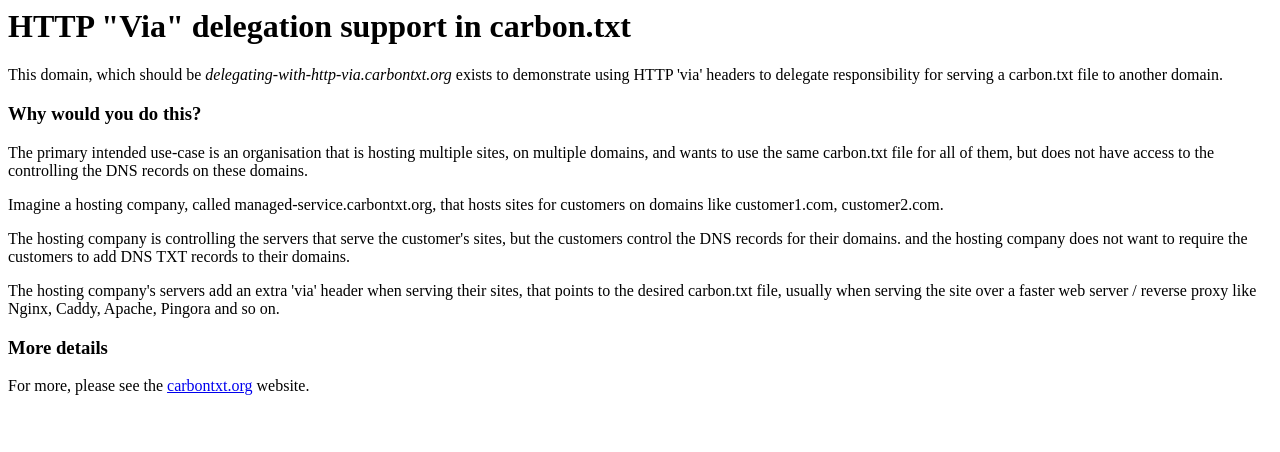
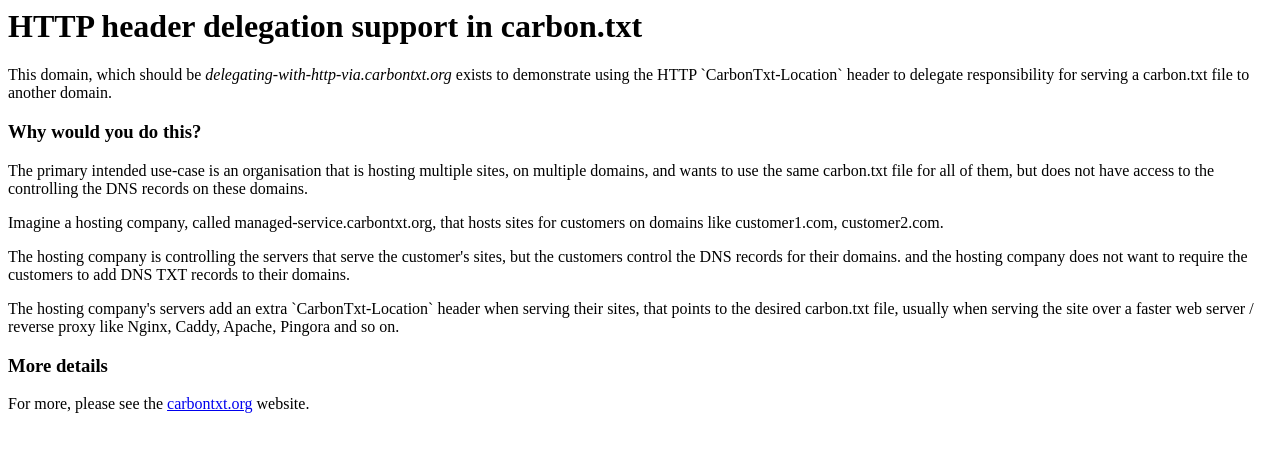
Before and after one commit to thegreenwebfoundation/carbon-txt-setup-examples, a website: page cloudflare-domains/delegating-with-http-via-carbon-txt/index.html in a window 1280 px wide. Drawn offline with Linux system fonts and the light colour scheme.

Commit message:
Update examples for HTTP and DNS delegation
In order to match the changes introduced by [ADR 02 - Improved architecture for domain validation and carbon.txt delegation](https://github.com/thegreenwebfoundation/carbon-txt-validator/blob/tc-adr-2-improvements-to-delegation-and-domain-validation/docs/adrs/02_improvements_to_delegation_and_domain_validation.md)

This changes the names of the http header and dns txt record used, and removes all mentions of domain hashes.

I haven't changed the domain name of `delegating-with-http-via-carbon-txt` for backwards compatibility.

```diff
--- a/cloudflare-domains/delegating-with-http-via-carbon-txt/index.html
+++ b/cloudflare-domains/delegating-with-http-via-carbon-txt/index.html
@@ -1,6 +1,6 @@
-<h1>HTTP "Via" delegation support in carbon.txt</h1>
+<h1>HTTP header delegation support in carbon.txt</h1>
 
-<p>This domain, which should be <em>delegating-with-http-via.carbontxt.org</em> exists to demonstrate using HTTP 'via' headers to delegate responsibility for serving a carbon.txt file to another domain.</p>
+<p>This domain, which should be <em>delegating-with-http-via.carbontxt.org</em> exists to demonstrate using the HTTP `CarbonTxt-Location` header to delegate responsibility for serving a carbon.txt file to another domain.</p>
 
 <h3>Why would you do this?</h3>
 
@@ -10,7 +10,7 @@
 
 <p>The hosting company is controlling the servers that serve the customer's sites, but the customers control the DNS records for their domains. and the hosting company does not want to require the customers to add DNS TXT records to their domains.</p>
 
-<p>The hosting company's servers add an extra 'via' header  when serving their sites, that points to the desired carbon.txt file, usually when serving the site over a faster web server / reverse proxy like Nginx, Caddy, Apache, Pingora and so on.</p>
+<p>The hosting company's servers add an extra `CarbonTxt-Location` header  when serving their sites, that points to the desired carbon.txt file, usually when serving the site over a faster web server / reverse proxy like Nginx, Caddy, Apache, Pingora and so on.</p>
 
 <h3> More details</h3>
 
```
Also changed, not shown: cloudflare-domains/delegating-with-txt-carbon-txt/index.html (+1 -1 lines), cloudflare-domains/hosted-carbon-txt/index.html (+1 -1 lines), 1 other file.
